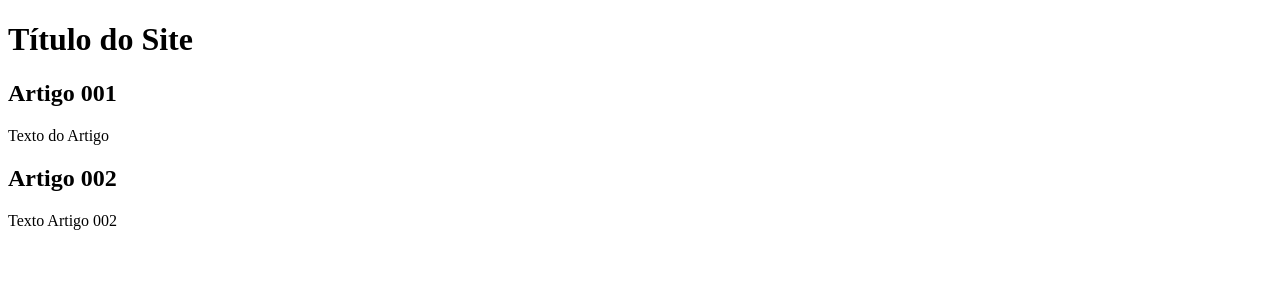
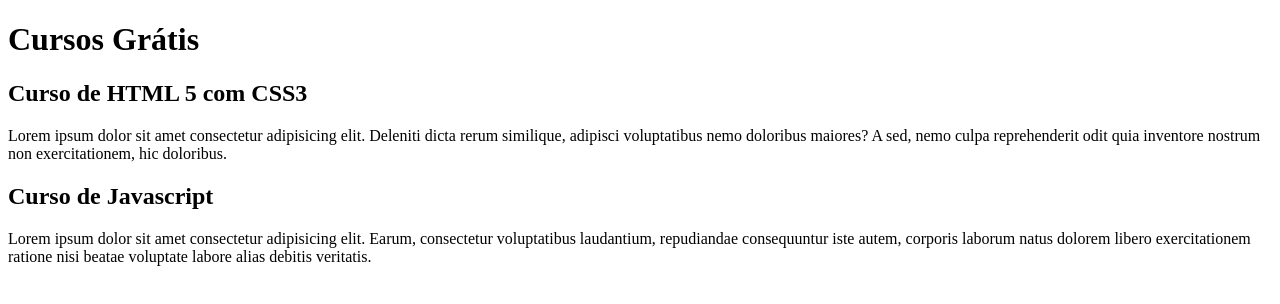
Before and after one commit to eduardomonte/projeto-site, a plain HTML site: page index.html in a window 1280 px wide. Drawn offline with Linux system fonts and the light colour scheme.

Commit message:
comecei a escrever conteudo

```diff
--- a/index.html
+++ b/index.html
@@ -9,15 +9,15 @@
 <body>
     <main>
         <header>
-            <h1>Título do Site</h1>
+            <h1>Cursos Grátis</h1>
         </header>
         <article>
-            <h2>Artigo 001</h2>
-            <p>Texto do Artigo</p>
+            <h2>Curso de HTML 5 com CSS3</h2>
+            <p>Lorem ipsum dolor sit amet consectetur adipisicing elit. Deleniti dicta rerum similique, adipisci voluptatibus nemo doloribus maiores? A sed, nemo culpa reprehenderit odit quia inventore nostrum non exercitationem, hic doloribus.</p>
         </article>
         <article>
-            <h2>Artigo 002</h2>
-            <p>Texto Artigo 002</p>
+            <h2>Curso de Javascript</h2>
+            <p>Lorem ipsum dolor sit amet consectetur adipisicing elit. Earum, consectetur voluptatibus laudantium, repudiandae consequuntur iste autem, corporis laborum natus dolorem libero exercitationem ratione nisi beatae voluptate labore alias debitis veritatis.</p>
         </article>
     </main>
 </body>
```
